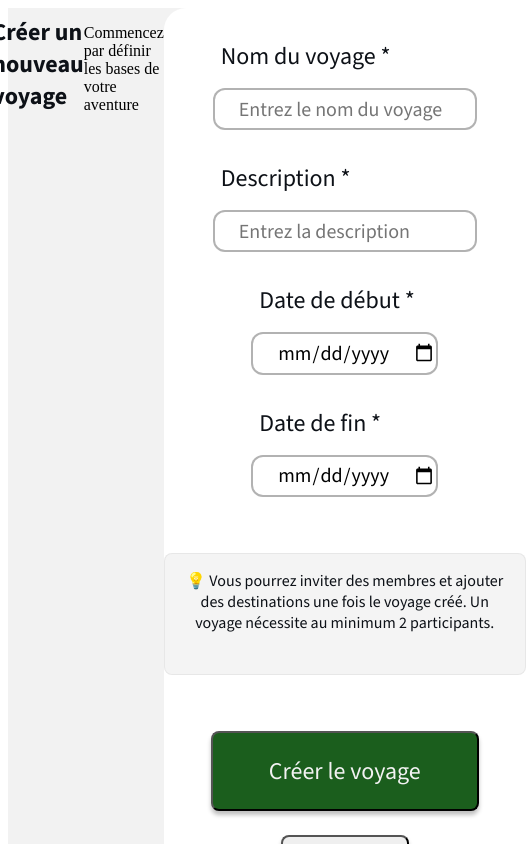
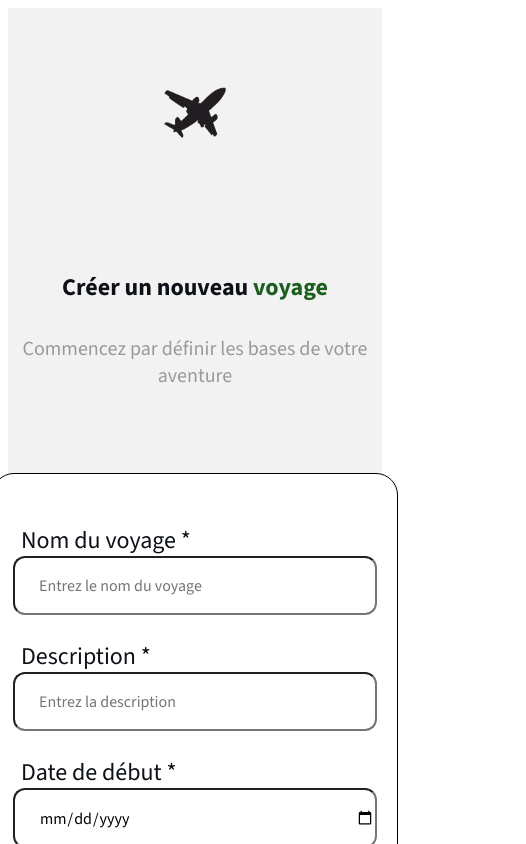
Before and after one commit to WildCodeSchool-2025-09/p3-remote-vert-triptogether, a React (Vite) app in the folder client/: page /create-trip in a window 390 px wide. Shown: the top 844 px of the page, 526 px wide, since content can reach past the window. Built offline with nearby package versions, Linux system fonts and the light colour scheme; a web font is replaced by a local one.

Commit message:
css problems resolved after merge

```diff
--- a/client/src/App.css
+++ b/client/src/App.css
@@ -16,7 +16,7 @@
   --body-text: "Source Sans 3", sans-serif;
   --font-size-XL: 48px;
   --font-size-L: 36px;
-  --font-size-M: 28px;
+  --font-size-M: 24px;
   --font-size-S: 22px;
   --font-size-XS: 16px;
 
--- a/client/src/pages/CreateTrip.tsx
+++ b/client/src/pages/CreateTrip.tsx
@@ -56,7 +56,7 @@ export default function CreateTrip() {
 
       setTimeout(() => {
         navigate(-1);
-      }, 500); // rediriger ensuite vers la page du voyage
+      }, 500);
     } catch (error) {
       console.error(error);
       toast.error("Impossible de créer le voyage. Réessayez.");
@@ -65,8 +65,23 @@ export default function CreateTrip() {
 
   return (
     <div className="create-trip-page">
+      <div>
+        <button
+          type="button"
+          className="button-back-arrow"
+          onClick={() => navigate(-1)}
+        />
+        <img
+          className="back-arrow"
+          src="../src/assets/images/back-arrow-logo.png"
+          alt="flèche de retour arrière"
+        />
+      </div>
+
       <img src="/logos/logo-airplane.png" alt="logo-avion" />
-      <h1>Créer un nouveau voyage</h1>
+      <h1>
+        Créer un nouveau <span>voyage</span>
+      </h1>
       <p>Commencez par définir les bases de votre aventure</p>
       <form className="create-trip-form" onSubmit={handleSubmit}>
         <div className="form-group">
@@ -100,7 +115,6 @@ export default function CreateTrip() {
             <label htmlFor="start-date">Date de début *</label>
             <input
               type="date"
-              id="start-date"
               name="start_at"
               value={formData.start_at}
               onChange={handleChange}
@@ -111,7 +125,6 @@ export default function CreateTrip() {
             <label htmlFor="end-date">Date de fin *</label>
             <input
               type="date"
-              id="end-date"
               name="end_at"
               value={formData.end_at}
               onChange={handleChange}
@@ -143,7 +156,3 @@ export default function CreateTrip() {
     </div>
   );
 }
-
-const pets = ["dog", "cat", "turtle", "bat"];
-
-console.log(pets.length);
--- a/client/src/styles/CreateTrip.css
+++ b/client/src/styles/CreateTrip.css
@@ -1,29 +1,31 @@
 .create-trip-page {
   display: flex;
+  flex-direction: column;
   justify-content: center;
+  align-items: center;
   background-color: var(--background);
-  background-color: #ffffff;
 }
 
 .button-back-arrow {
   all: unset;
   cursor: pointer;
-  position: absolute;
-  top: 1rem;
-  left: 1rem;
+  position: fixed;
+  top: 5.9vh;
+  left: 6.3vw;
 }
 
-.create-trip-main-content {
-  display: flex;
-  flex-direction: column;
-  align-items: center;
-  margin-top: 16vh;
+.back-arrow {
+  all: unset;
+  cursor: pointer;
+  position: fixed;
+  top: 5.9vh;
+  left: 6.3vw;
 }
 
-.header-create-new-trip {
-  display: flex;
-  flex-direction: column;
-  align-items: center;
+.create-trip-page > img {
+  width: 5.5rem;
+  height: 5.5rem;
+  margin-top: 10rem;
 }
 
 .create-trip-page h1 {
@@ -34,7 +36,15 @@
   margin-top: 7rem;
 }
 
-.create-trip-main-content p {
+.create-trip-page h1 span {
+  font-family: var(--body-text);
+  font-size: 3rem;
+  font-weight: 800;
+  color: var(--primary-button);
+  margin-top: 7rem;
+}
+
+.create-trip-page > p {
   margin-top: 1rem;
   font-family: var(--body-text);
   color: var(--grey);
@@ -42,11 +52,7 @@
   font-weight: 400;
 }
 
-.voyage-vert {
-  color: var(--primary-button);
-}
-
-.form-section {
+.create-trip-form {
   display: flex;
   flex-direction: column;
   align-items: center;
@@ -59,16 +65,11 @@
   background-color: #ffffff;
 }
 
-.form-section p {
+.create-trip-form p {
   font-family: var(--body-text);
   color: var(--black);
-  opacity: 764px;
+  opacity: 0.76px;
   max-width: 53vw;
-}
-
-.logo-airplane {
-  width: 5.5rem;
-  height: 5.5rem;
 }
 
 .form-group {
@@ -84,7 +85,7 @@
   color: var(--black);
 }
 
-.form-dates {
+.date-container {
   display: flex;
   flex-direction: row;
   justify-content: center;
@@ -100,17 +101,11 @@
   font-size: 2rem;
   margin-top: 20px;
   padding-left: 1.5rem;
-}
 
-.trip-name {
   width: 56vw;
 }
 
-.trip-destination {
-  width: 56vw;
-}
-
-.input-date {
+.date-container .form-group input {
   width: 25vw;
 }
 
@@ -118,7 +113,7 @@
   display: flex;
   justify-content: center;
   align-items: center;
-  width: 53vw;
+  width: 54vw;
   height: 18vh;
   background-color: rgba(217, 217, 217, 0.3);
   border: 1px solid rgba(217, 217, 217, 0.5);
@@ -126,7 +121,6 @@
   padding: 1rem;
   margin: 1rem 0;
   margin-top: 3.5rem;
-  margin-left: 0.5rem;
   font-family: var(--body-text);
   font-size: 1.75rem;
   color: var(--black);
@@ -136,14 +130,15 @@
 .button-container {
   display: flex;
   flex-direction: row;
-  justify-content: flex-end;
+  align-self: flex-end;
+  margin-right: 3rem;
   gap: 1.5rem;
-  margin-top: 3.5rem;
+  margin-top: 2.5rem;
 }
 
 .cancel-button {
-  width: 11vw;
-  height: 6vh;
+  width: 10.5vw;
+  height: 5rem;
   border-radius: 8px;
   font-family: var(--body-text);
   font-size: 2rem;
@@ -151,8 +146,8 @@
 }
 
 .create-trip-button {
-  width: 21vw;
-  height: 6vh;
+  width: 20.5vw;
+  height: 5rem;
   border-radius: 8px;
   background-color: var(--primary-button);
   font-family: var(--body-text);
--- a/client/src/styles/mobile.css
+++ b/client/src/styles/mobile.css
@@ -1,174 +1,85 @@
 @media (max-width: 768px) {
-  html,
-  body {
-    overflow: visible;
-  }
-
-  .create-trip-page {
-    background-color: var(--background);
-  }
-
-  .button-back-arrow {
-    display: none;
-  }
-
+  .button-back-arrow,
   .back-arrow {
     display: none;
   }
 
-  .create-trip-main-content {
-    display: flex;
-    flex-direction: column;
-    align-items: center;
-    margin-top: 7.55vh;
+  .create-trip-page > img {
+    width: 4rem;
+    margin-top: 7.5vh;
   }
 
-  .header-create-new-trip {
-    display: flex;
-    flex-direction: column;
-    align-items: center;
+  .create-trip-page h1,
+  .create-trip-page h1 span {
+    font-size: var(--font-size-M);
+    text-align: center;
   }
 
-  .create-trip-page h1 {
-    font-family: var(--body-text);
-    font-size: 1.5rem;
-    font-weight: 800;
-    color: var(--black);
-    margin-top: 1vh;
-  }
-
-  .create-trip-main-content p {
+  .create-trip-page > p {
+    font-size: 1.25rem;
     text-align: center;
-    margin-top: 1rem;
-    font-family: var(--body-text);
-    color: var(--grey);
-    font-size: 1rem;
-    font-weight: 400;
-  }
-
-  .voyage-vert {
-    color: var(--primary-button);
+    margin-bottom: 1.75rem;
+    max-width: 22.75rem;
   }
 
   .create-trip-form {
-    width: 25rem;
-    background-color: #ffffff;
-    border-radius: 22px;
-  }
-
-  .form-section {
-    overflow: hidden;
-    display: flex;
-    flex-direction: column;
-    align-items: center;
-    position: relative;
-    margin-top: 3.5rem;
-    border: 1px solid black;
-    border-radius: 22px;
-    width: 25rem;
-    height: 60rem;
-    background-color: #ffffff;
-  }
-
-  .form-section p {
-    justify-content: center;
-    font-family: var(--body-text);
-    color: var(--black);
-    opacity: 0.76px;
-    max-width: 53vw;
-  }
-
-  .logo-airplane {
-    width: 5.5rem;
-    height: 5.5rem;
+    height: 62rem;
+    width: 22.75rem;
+    padding: 1.5rem 1.25rem 2rem;
   }
 
   .form-group {
-    display: grid;
-    grid-template-rows: auto auto;
-    justify-content: center;
-    align-items: center;
-    margin-top: 2rem;
+    margin-top: 3vh;
+    width: 100%;
   }
 
   .form-group label {
-    font-family: var(--body-text);
-    font-weight: 400;
-    font-size: 1.5rem;
-    color: var(--black);
     margin-left: 0.5rem;
-  }
-
-  .form-dates {
-    display: flex;
-    flex-direction: column;
-    justify-content: center;
-    align-items: center;
-    gap: 0.5rem;
+    font-size: var(--font-size-M);
+    margin-left: rem;
   }
 
   .form-group input {
-    height: 5vh;
-    border-radius: 12px;
-    font-family: var(--body-text);
-    font-size: 1.25rem;
-    margin-top: 1rem;
-    border: 2px solid rgba(0, 0, 0, 0.3);
+    width: 100%;
+    height: 7vh;
+    font-size: 1rem;
+    margin-top: 0;
   }
 
-  .trip-name {
-    width: 23rem;
+  .date-container {
+    flex-direction: column;
+    gap: 1rem;
+    width: 100%;
   }
 
-  .trip-destination {
-    width: 23rem;
-  }
-
-  .input-date {
-    width: 23rem;
+  .date-container .form-group input {
+    width: 22.75rem;
   }
 
   .astuces-container {
-    display: block;
-    width: 20.5rem;
-    height: 10.5vh;
-    background-color: rgba(217, 217, 217, 0.3);
-    border: 1px solid rgba(217, 217, 217, 0.5);
-    border-radius: 8px;
-    padding: 1rem;
-    margin: 3.5rem auto 0;
-    font-family: var(--body-text);
-    font-size: 1rem;
-    color: var(--black);
+    width: 20.75rem;
+    height: 6.7rem;
+    font-size: 0.9rem;
+    padding: 0.9rem 1rem;
   }
 
   .button-container {
-    display: flex;
     flex-direction: column-reverse;
-    justify-content: center;
     align-items: center;
-    gap: 1.5rem;
+    align-self: center;
     margin-top: 3.5rem;
-  }
-
-  .cancel-button {
-    width: 8rem;
-    height: 4rem;
-    border-radius: 8px;
-    font-family: var(--body-text);
-    font-size: 1.5rem;
-    color: var(--black);
-    box-shadow: 0px 4px 4px rgba(0, 0, 0, 0.25);
+    margin-right: 0;
+    gap: 3rem;
   }
 
   .create-trip-button {
     width: 16.75rem;
     height: 5rem;
-    border-radius: 8px;
-    background-color: var(--primary-button);
-    font-family: var(--body-text);
-    font-size: 1.5rem;
-    color: var(--background);
-    box-shadow: 0px 4px 4px rgba(0, 0, 0, 0.25);
+    box-shadow: 0 6px 14px rgba(0, 0, 0, 0.18);
+  }
+
+  .cancel-button {
+    width: 8rem;
+    height: 5rem;
   }
 }
```
